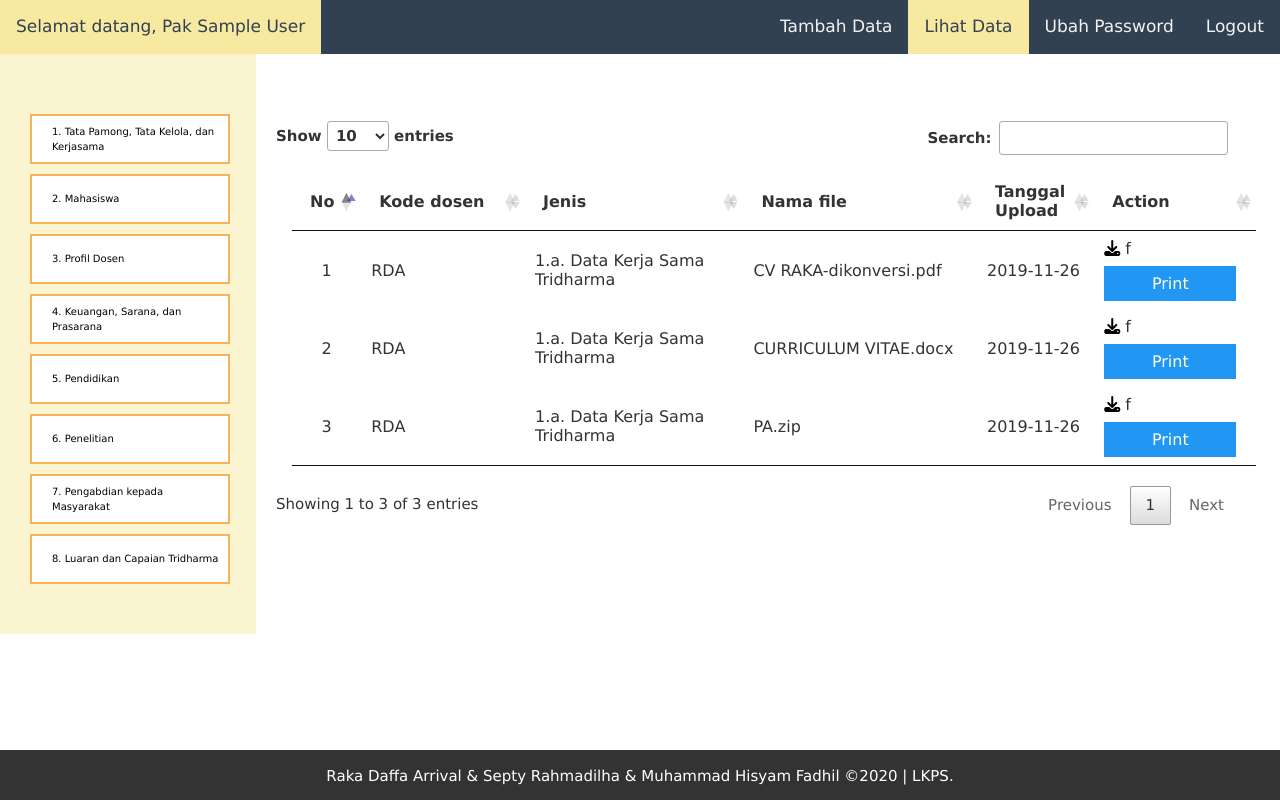
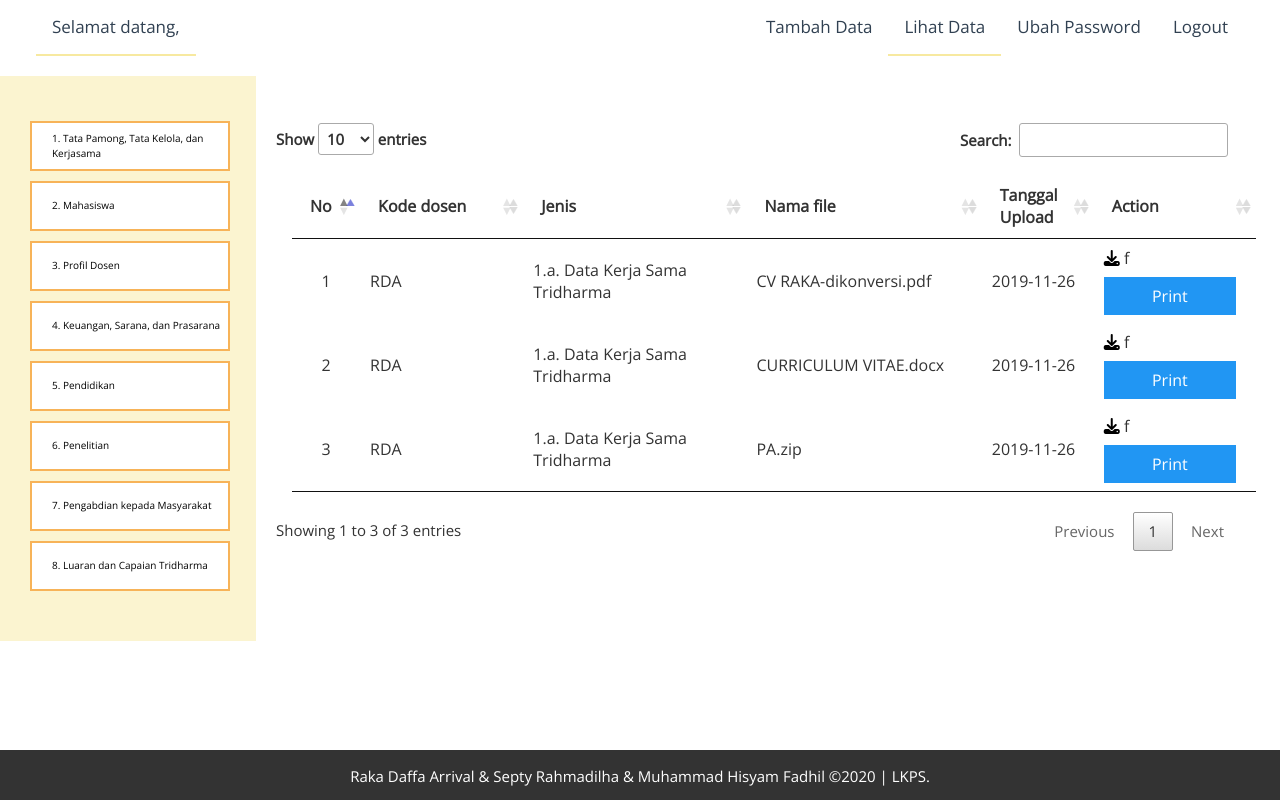
Before and after one commit to larasn6706174044/lkps-rpla, a PHP site: page /tampildata.php?error=1 in a window 1280 px wide. Run offline with PHP 8.4, Linux system fonts and the light colour scheme; the visitor is signed in with stand-in values (Sample User, id 1); data comes from the database, SQL or seed files in the repository; some libraries are stand-ins or nearby versions.

Commit message:
ui-polish tampil data

```diff
--- a/css/file.css
+++ b/css/file.css
@@ -1,7 +1,10 @@
+body,
+html {
+  font-family: "Open Sans", "Roboto" !important;
+}
 body {
   margin: 0;
   height: 100vh;
-  font-family: "Open Sans", "Roboto";
 }
 
 /* top navigation */
@@ -288,6 +291,10 @@ input[type="submit"]:hover {
   padding: 1%;
 }
 
+footer .row:after {
+  padding: 0;
+}
+
 /* Responsive layout - when the screen is less than 600px wide, make the two columns stack on top of each other instead of next to each other */
 @media screen and (max-width: 600px) {
   .col-25,
@@ -309,7 +316,6 @@ input[type="submit"]:hover {
   text-align: center;
   padding: 15px;
 }
-
 
 .right_side {
   width: 100%;
--- a/tampildata.php
+++ b/tampildata.php
@@ -23,9 +23,6 @@ if (isset($_SESSION['dosen_id'])) {
         <link href="//netdna.bootstrapcdn.com/font-awesome/3.2.1/css/font-awesome.css" rel="stylesheet">
 
         <style>
-            body{
-                font-family: 'Open Sans', 'Roboto';
-            }
             .but {
                 display: inline-block;
                 padding: 14px 16px;
@@ -52,12 +49,13 @@ if (isset($_SESSION['dosen_id'])) {
             .output {
                 width: 20%;
                 position: relative;
-                padding-top: 50px;
+                padding-top: 35px;
                 padding-bottom: 50px;
                 padding-left: 30px;
                 float: left;
                 background-color: #fbf4d0;
                 border: 0px solid #fbf4d0;
+                margin-top:20px;
             }
 
             .tampung {
@@ -180,36 +178,6 @@ if (isset($_SESSION['dosen_id'])) {
 
             .show {display: block;}
 
-            .topnav {
-                overflow: hidden;
-                background-color: #314152;
-
-            }
-
-            .topnav button, .topnav a {
-                float: right;
-                color: #f2f2f2;
-                text-align: center;
-                padding: 14px 16px;
-                text-decoration: none;
-                font-size: 17px;
-                transition:0.3s
-            }
-
-            .topnav a:hover, .but:hover:not(.aktif) {
-                background-color: #F7E9A0;
-                color: #314152;
-            }
-
-            .but.aktif{
-                background-color: #F7E9A0;
-            }
-
-            .topnav a.active {
-                background-color: #F7E9A0;
-                color: #314152;
-
-            }
             .buttonfilter {
                 width: 200px;
                 height: 50px;
@@ -243,24 +211,7 @@ if (isset($_SESSION['dosen_id'])) {
         </style>
     </head>
     <body>
-    <div class="topnav">
-        <a href="logout.php">Logout</a>
-        <button type="button" class="but" data-toggle="modal" data-target="#myModal">Ubah Password</button>
-        <a  href="tampildata.php" class="active">Lihat Data</a>
-        <a href="dosen.php" >Tambah Data</a>
-        <a href=""" style="position:absolute;left:0px">Selamat datang,
-        <?php
-        if($_SESSION['kelamin']=='L') {
-            echo "Pak ".$_SESSION['nama_dosen'];
-        }
-
-        else if($_SESSION['kelamin']=='P') {
-            echo "Ibu ".$_SESSION['nama_dosen'];
-        }
-
-        ?>
-        </a>
-    </div>
+    <?php include_once('template/header.php'); ?>
 
     <div class="tampilData">
         <!--    membuat menu berada disebelah kiri  -->
```
Also changed, not shown: dosen.php (+4 -30 lines), siswa.php (+65 -0 lines).
